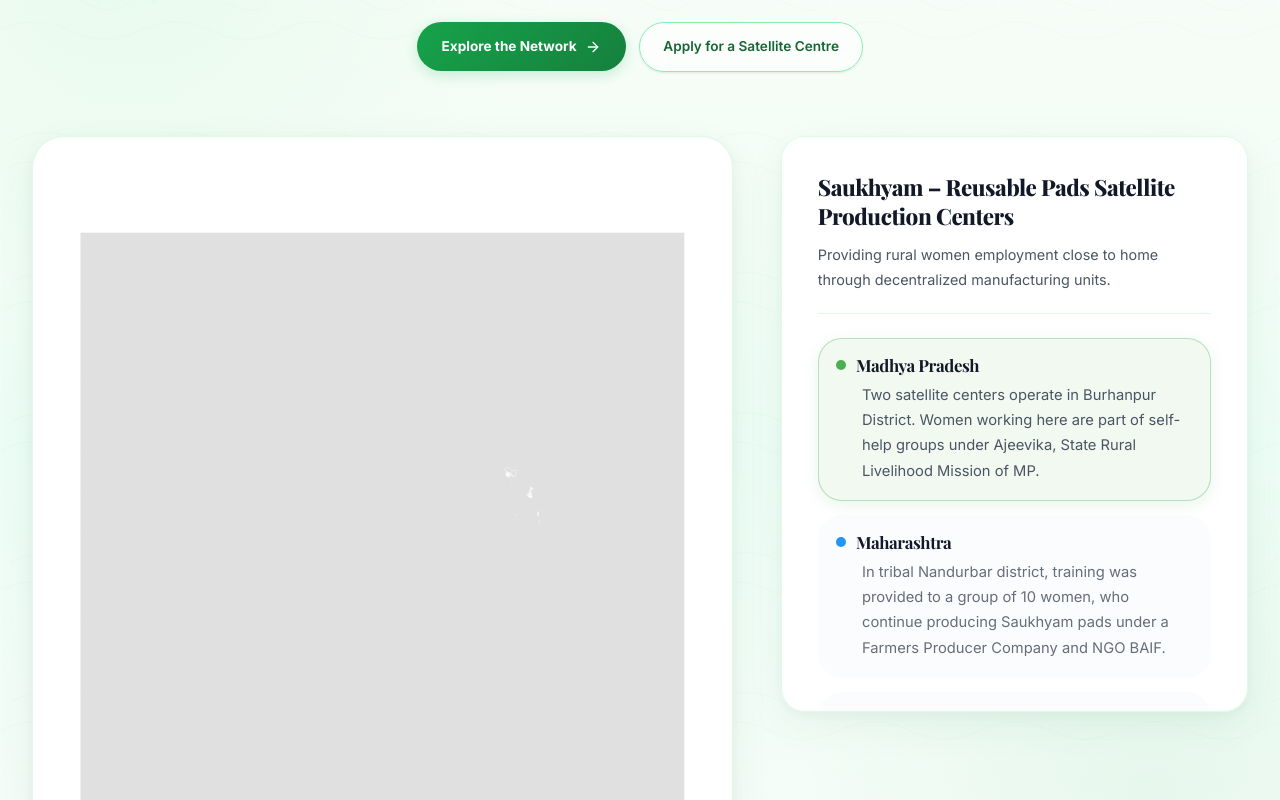
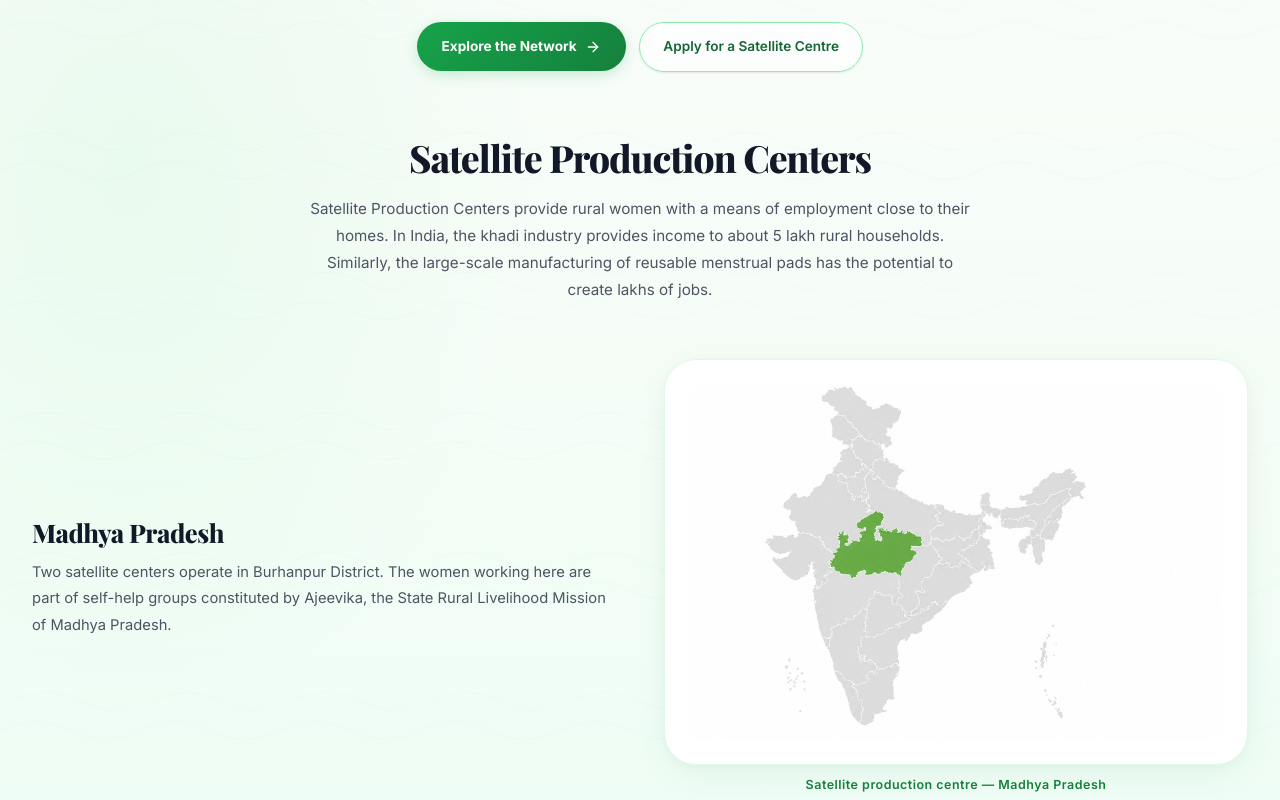
Before and after one commit to piyush-lingwal/Saukhyam, a Next.js app: page /programs/satellite-centres in a window 1280 px wide. Shown: the part 1240-2040 px from the top of the page. Built offline with nearby package versions, Linux system fonts and the light colour scheme.

Commit message:
Replace Interactive India Map with Satellite Centres Showcase on the Satellite Centres page. Update section headings and subtitles to better reflect the content, emphasizing decentralized production and community impact.

```diff
--- a/src/app/programs/satellite-centres/page.tsx
+++ b/src/app/programs/satellite-centres/page.tsx
@@ -3,7 +3,7 @@
 import Link from 'next/link';
 import { motion } from 'framer-motion';
 import { ArrowRight, GitBranch, Layers3, MapPin, ShieldCheck } from 'lucide-react';
-import InteractiveIndiaMap from '@/components/satellite/InteractiveIndiaMap';
+import SatelliteCentresShowcase from '@/components/satellite/SatelliteCentresShowcase';
 import styles from './page.module.css';
 
 const stats = [
@@ -98,7 +98,7 @@ export default function SatelliteCentresPage() {
         </div>
       </section>
 
-      {/* Interactive India Map */}
+      {/* Satellite Centres by State */}
       <section
         id="satellite-network"
         className={styles.section}
@@ -116,17 +116,17 @@ export default function SatelliteCentresPage() {
             viewport={{ once: true, margin: '-60px' }}
           >
             <motion.span className={styles.eyebrow} variants={fadeUp}>
-              Satellite Production Centres
+              Our Network
             </motion.span>
             <motion.h2 id="network-heading" className={styles.title} variants={fadeUp}>
               Expanding Sustainable Manufacturing Across India
             </motion.h2>
             <motion.p className={styles.subtitle} variants={fadeUp}>
-              A growing network of satellite production centres connected through Saukhyam&apos;s
-              hub-and-spoke manufacturing model.
+              Decentralized production centres bringing employment and sustainable menstrual
+              products closer to rural communities.
             </motion.p>
             <motion.div className={styles.headerActions} variants={fadeUp}>
-              <a href="#interactive-map" className={styles.btnPrimary}>
+              <a href="#centre-madhya-pradesh" className={styles.btnPrimary}>
                 Explore the Network
                 <ArrowRight size={16} aria-hidden="true" className={styles.btnArrow} />
               </a>
@@ -136,9 +136,7 @@ export default function SatelliteCentresPage() {
             </motion.div>
           </motion.header>
 
-          <div id="interactive-map">
-            <InteractiveIndiaMap />
-          </div>
+          <SatelliteCentresShowcase />
         </div>
       </section>
     </main>
--- /dev/null
+++ b/src/components/satellite/SatelliteCentresShowcase.module.css
@@ -0,0 +1,133 @@
+/* ═══════════════════════════════════════════════════
+   SATELLITE CENTRES SHOWCASE
+   ═══════════════════════════════════════════════════ */
+
+.showcase {
+  position: relative;
+  z-index: 1;
+  display: flex;
+  flex-direction: column;
+  gap: clamp(2.5rem, 5vw, 3.5rem);
+}
+
+.intro {
+  max-width: 820px;
+  margin: 0 auto;
+  text-align: center;
+  display: flex;
+  flex-direction: column;
+  gap: 1rem;
+}
+
+.introTitle {
+  font-family: var(--font-heading);
+  font-size: clamp(1.75rem, 3.2vw, 2.35rem);
+  font-weight: 800;
+  color: var(--color-text);
+  line-height: 1.15;
+  letter-spacing: -0.03em;
+  margin: 0;
+}
+
+.introText {
+  font-size: clamp(0.95rem, 1.15vw, 1.06rem);
+  color: var(--color-text-secondary);
+  line-height: 1.78;
+  margin: 0;
+}
+
+.stateList {
+  display: flex;
+  flex-direction: column;
+  gap: clamp(2.5rem, 5vw, 3.75rem);
+}
+
+.stateRow {
+  display: grid;
+  grid-template-columns: 1fr 1fr;
+  gap: clamp(2rem, 4vw, 3rem);
+  align-items: center;
+}
+
+.stateRowReverse {
+  direction: rtl;
+}
+
+.stateRowReverse > * {
+  direction: ltr;
+}
+
+.stateContent {
+  display: flex;
+  flex-direction: column;
+  gap: 0.75rem;
+  padding: clamp(1rem, 2vw, 1.5rem) 0;
+}
+
+.stateName {
+  font-family: var(--font-heading);
+  font-size: clamp(1.35rem, 2vw, 1.65rem);
+  font-weight: 800;
+  color: var(--color-text);
+  line-height: 1.2;
+  letter-spacing: -0.02em;
+  margin: 0;
+}
+
+.stateDesc {
+  font-size: clamp(0.92rem, 1.05vw, 1rem);
+  color: var(--color-text-secondary);
+  line-height: 1.78;
+  margin: 0;
+}
+
+.mapFigure {
+  margin: 0;
+  display: flex;
+  flex-direction: column;
+  gap: 0.65rem;
+}
+
+.mapFrame {
+  padding: clamp(1rem, 2vw, 1.5rem);
+  background: #fff;
+  border: 1px solid var(--green-100);
+  border-radius: var(--radius-2xl);
+  box-shadow:
+    0 8px 32px rgba(22, 101, 52, 0.06),
+    0 2px 8px rgba(0, 0, 0, 0.03);
+}
+
+.mapImage {
+  width: 100%;
+  height: auto;
+  display: block;
+  border-radius: var(--radius-lg);
+}
+
+.mapCaption {
+  font-size: 0.78rem;
+  font-weight: 600;
+  letter-spacing: 0.04em;
+  text-align: center;
+  color: var(--green-700);
+  padding: 0 0.5rem;
+}
+
+@media (max-width: 768px) {
+  .stateRow,
+  .stateRowReverse {
+    grid-template-columns: 1fr;
+    direction: ltr;
+  }
+
+  .stateContent {
+    order: 2;
+    text-align: center;
+    padding: 0;
+  }
+
+  .mapFigure {
+    order: 1;
+  }
+}
--- /dev/null
+++ b/src/components/satellite/SatelliteCentresShowcase.tsx
@@ -0,0 +1,118 @@
+'use client';
+
+import Image from 'next/image';
+import { motion } from 'framer-motion';
+import styles from './SatelliteCentresShowcase.module.css';
+
+const stateCentres = [
+  {
+    id: 'madhya-pradesh',
+    name: 'Madhya Pradesh',
+    description:
+      'Two satellite centers operate in Burhanpur District. The women working here are part of self-help groups constituted by Ajeevika, the State Rural Livelihood Mission of Madhya Pradesh.',
+    mapSrc: '/images/satellite/map-madhya-pradesh.png',
+    mapAlt: 'Map of India with Madhya Pradesh highlighted as a satellite production centre',
+    caption: 'Satellite production centre — Madhya Pradesh',
+    reverse: false,
+  },
+  {
+    id: 'maharashtra',
+    name: 'Maharashtra',
+    description:
+      'In the tribal district of Nandurbar, training was provided to a group of 10 women who have continuously produced Saukhyam pads under the aegis of a Farmers Producer Company and the NGO BAIF.',
+    mapSrc: '/images/satellite/map-maharashtra.png',
+    mapAlt: 'Map of India with Maharashtra highlighted as a satellite production centre',
+    caption: 'Satellite production centre — Maharashtra',
+    reverse: true,
+  },
+  {
+    id: 'odisha',
+    name: 'Odisha',
+    description:
+      'Our newest satellite production centers are being set up in Kalahandi and Angul districts of Odisha in partnership with Amrita Jan Shikshan Sansthan.',
+    mapSrc: '/images/satellite/map-odisha.png',
+    mapAlt: 'Map of India with Odisha highlighted as a satellite production centre',
+    caption: 'Satellite production centre — Odisha',
+    reverse: false,
+  },
+];
+
+const fadeUp = {
+  hidden: { opacity: 0, y: 32 },
+  visible: { opacity: 1, y: 0, transition: { duration: 0.65, ease: [0.16, 1, 0.3, 1] as const } },
+};
+
+const fadeLeft = {
+  hidden: { opacity: 0, x: -36 },
+  visible: { opacity: 1, x: 0, transition: { duration: 0.7, ease: [0.16, 1, 0.3, 1] as const } },
+};
+
+const fadeRight = {
+  hidden: { opacity: 0, x: 36 },
+  visible: { opacity: 1, x: 0, transition: { duration: 0.7, ease: [0.16, 1, 0.3, 1] as const } },
+};
+
+const stagger = { visible: { transition: { staggerChildren: 0.12 } } };
+
+export default function SatelliteCentresShowcase() {
+  return (
+    <div className={styles.showcase}>
+      <motion.div
+        className={styles.intro}
+        variants={stagger}
+        initial="hidden"
+        whileInView="visible"
+        viewport={{ once: true, margin: '-60px' }}
+      >
+        <motion.h2 className={styles.introTitle} variants={fadeUp}>
+          Satellite Production Centers
+        </motion.h2>
+        <motion.p className={styles.introText} variants={fadeUp}>
+          Satellite Production Centers provide rural women with a means of employment close to their
+          homes. In India, the khadi industry provides income to about 5 lakh rural households.
+          Similarly, the large-scale manufacturing of reusable menstrual pads has the potential to
+          create lakhs of jobs.
+        </motion.p>
+      </motion.div>
+
+      <div className={styles.stateList}>
+        {stateCentres.map((centre) => (
+          <motion.article
+            key={centre.id}
+            id={`centre-${centre.id}`}
+            className={`${styles.stateRow} ${centre.reverse ? styles.stateRowReverse : ''}`}
+            variants={stagger}
+            initial="hidden"
+            whileInView="visible"
+            viewport={{ once: true, margin: '-80px' }}
+          >
+            <motion.div
+              className={styles.stateContent}
+              variants={centre.reverse ? fadeRight : fadeLeft}
+            >
+              <h3 className={styles.stateName}>{centre.name}</h3>
+              <p className={styles.stateDesc}>{centre.description}</p>
+            </motion.div>
+
+            <motion.figure
+              className={styles.mapFigure}
+              variants={centre.reverse ? fadeLeft : fadeRight}
+            >
+              <div className={styles.mapFrame}>
+                <Image
+                  src={centre.mapSrc}
+                  alt={centre.mapAlt}
+                  width={640}
+                  height={720}
+                  className={styles.mapImage}
+                  sizes="(max-width: 768px) 100vw, 42vw"
+                />
+              </div>
+              <figcaption className={styles.mapCaption}>{centre.caption}</figcaption>
+            </motion.figure>
+          </motion.article>
+        ))}
+      </div>
+    </div>
+  );
+}
```
